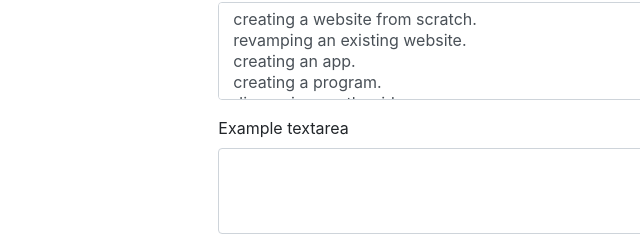
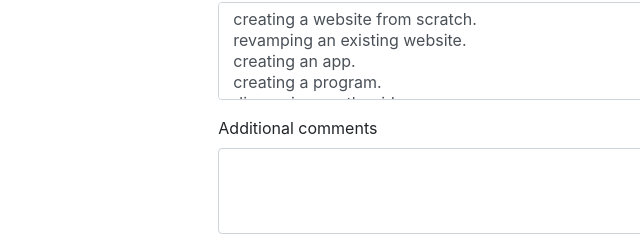
Before and after one commit to JennyTLy/Homework2, a plain HTML site: page contact.html in a window 1280 px wide. Shown: the part 412-652 px from the top of the page, 0-640 px from the left. Drawn offline with nearby package versions, Linux system fonts and the light colour scheme.

Commit message:
updating contact page

```diff
--- a/contact.html
+++ b/contact.html
@@ -92,7 +92,7 @@
 
                 </div>
                 <div class="form-group">
-                  <label for="exampleFormControlTextarea1">Example textarea</label>
+                  <label for="exampleFormControlTextarea1">Additional comments</label>
                   <textarea class="form-control" id="exampleFormControlTextarea1" rows="3"></textarea>
 
               </form>
```
